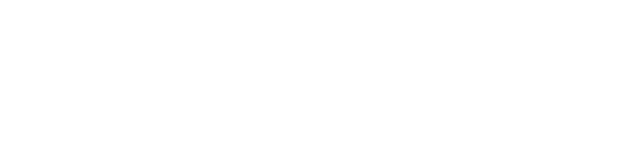
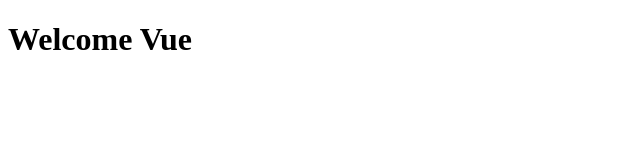
Before and after one commit to diegoferrari129/vue-hello, a plain HTML site: page index.html in a window 1280 px wide. Shown: the whole page, without its empty margins (0-640 px from the left). Drawn offline with nearby package versions, Linux system fonts and the light colour scheme.

Commit message:
[UPD] defined the vue instance//es completato

```diff
--- a/index.html
+++ b/index.html
@@ -7,9 +7,9 @@
 </head>
 <body>
     <main>
-        <!-- content -->
+        <!-- element for vue -->
+         <h1 id="welcome">{{message}}</h1>
     </main>
-
     <!-- vue.js -->
     <script src="https://unpkg.com/vue@3/dist/vue.global.js"></script>
     <!-- js -->
--- a/js/script.js
+++ b/js/script.js
@@ -0,0 +1,12 @@
+// salvo in una variabile la funzione per utilizzare vue
+const {createApp} = Vue;
+//invoco la funzione per inizializzare l'instanza di vue
+createApp ({
+    data() {
+        return {
+            // definisco il messaggio che verrà mostrato nel rispettivo tag html
+            message: "Welcome Vue"
+        }
+    }
+// invoco il metodo per connettere l'instanza al tag html
+}).mount('#welcome');
```
